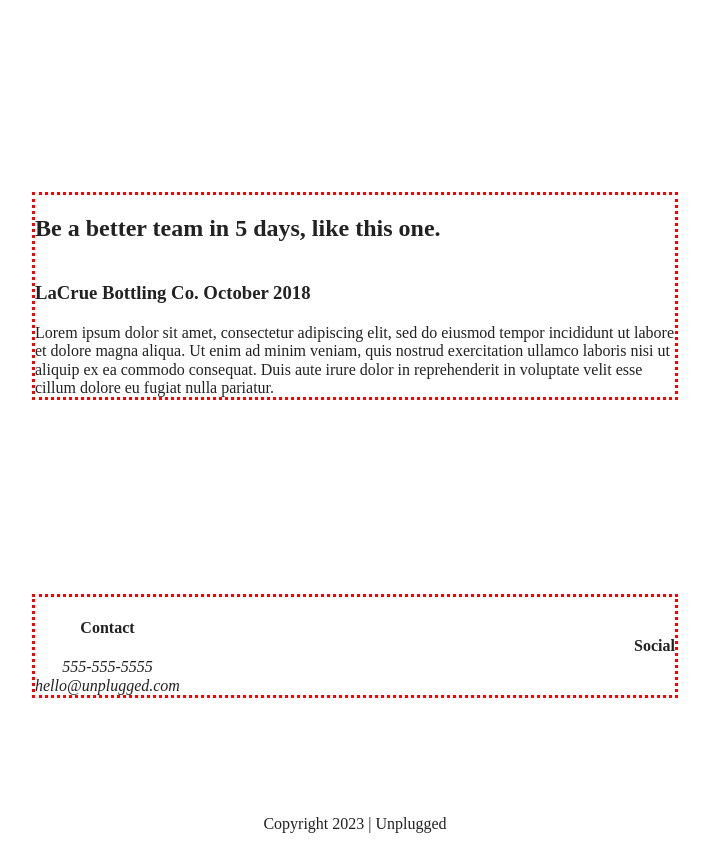
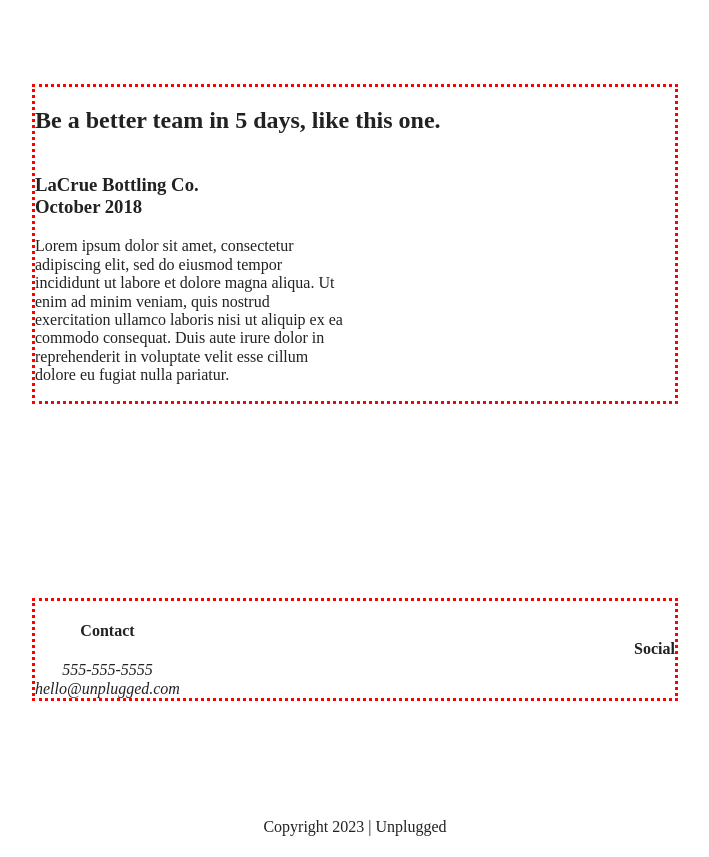
Before and after one commit to LylaGiselle/Unplugged, a website built with Parcel: page index.html in a window 1280 px wide. Shown: the part 1375-2232 px from the top of the page, without its empty margins (285-994 px from the left). Built offline with nearby package versions, Linux system fonts and the light colour scheme.

Commit message:
Fixed small typo in html files

```diff
--- a/index.html
+++ b/index.html
@@ -29,7 +29,7 @@
   <header>
     <div class="content-wrapper">
       <a href="#">
-        <img src="./unplugged design docs/unpluggedlogo.png" alt="unplugged logo">
+        <img src="" alt="unplugged logo">
       </a>
       <div class="header-divider"></div>
       <nav>
@@ -109,15 +109,16 @@
       <div class="content-wrapper">
         <h2>Be a better team in 5 days, like this one.</h2>
         <article>
-          <h3>LaCrue Bottling Co.
-            October 2018</h3>
+          <div>
+          <h3>LaCrue Bottling Co. October 2018</h3>
+          <p>Lorem ipsum dolor sit amet, consectetur adipiscing elit, sed do eiusmod tempor incididunt ut labore et
+            dolore magna aliqua. Ut enim ad minim veniam, quis nostrud exercitation ullamco laboris nisi ut aliquip ex
+            ea commodo consequat. Duis aute irure dolor in reprehenderit in voluptate velit esse cillum dolore eu fugiat
+            nulla pariatur.
+          </p>
+        </div>
         </article>
 
-
-
-
-
-Lorem ipsum dolor sit amet, consectetur adipiscing elit, sed do eiusmod tempor incididunt ut labore et dolore magna aliqua. Ut enim ad minim veniam, quis nostrud exercitation ullamco laboris nisi ut aliquip ex ea commodo consequat. Duis aute irure dolor in reprehenderit in voluptate velit esse cillum dolore eu fugiat nulla pariatur.
 
       </div>
     </section>
```
Also changed, not shown: about/index.html (+1 -1 lines), faq/index.html (+1 -1 lines).
